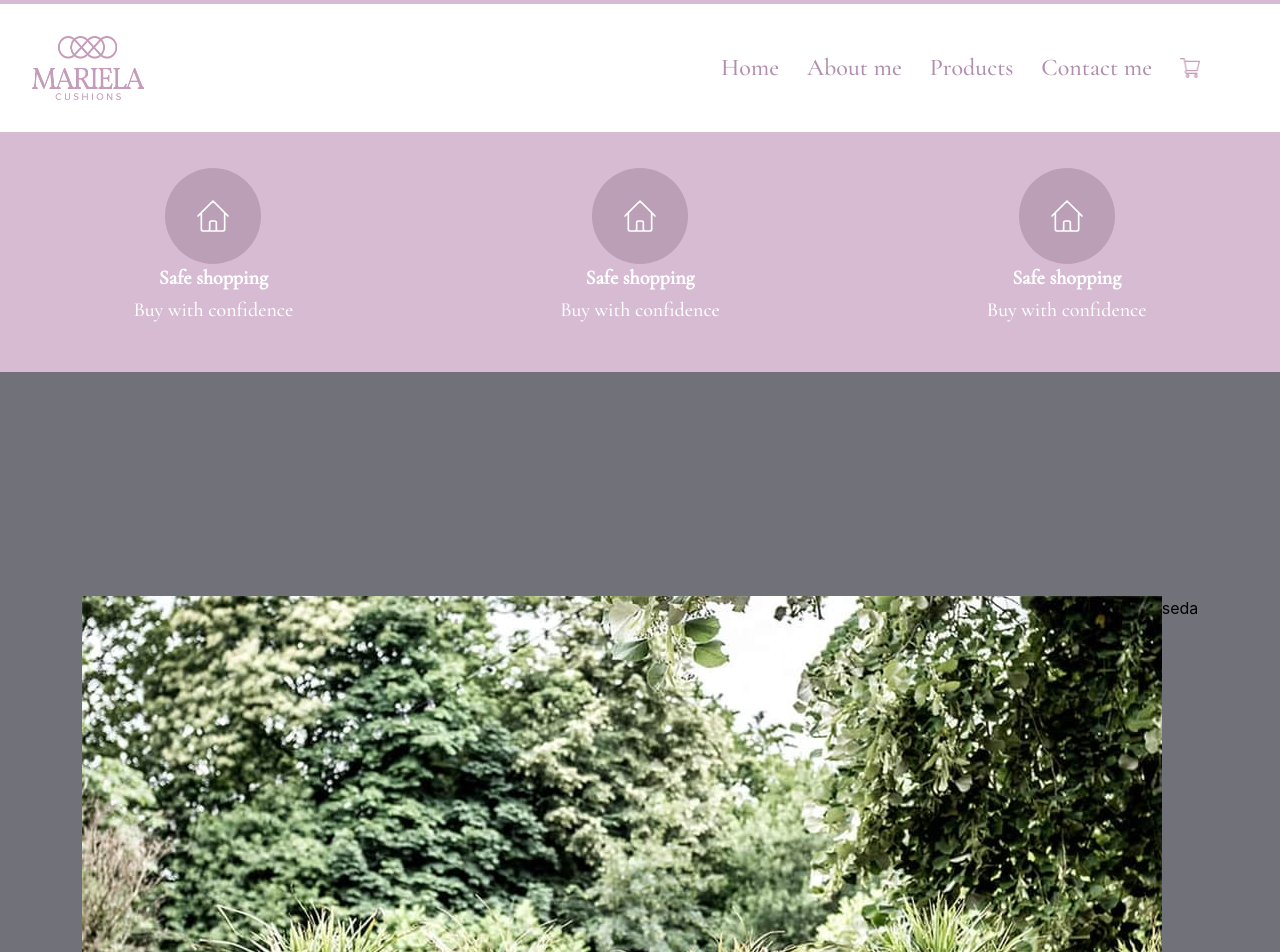
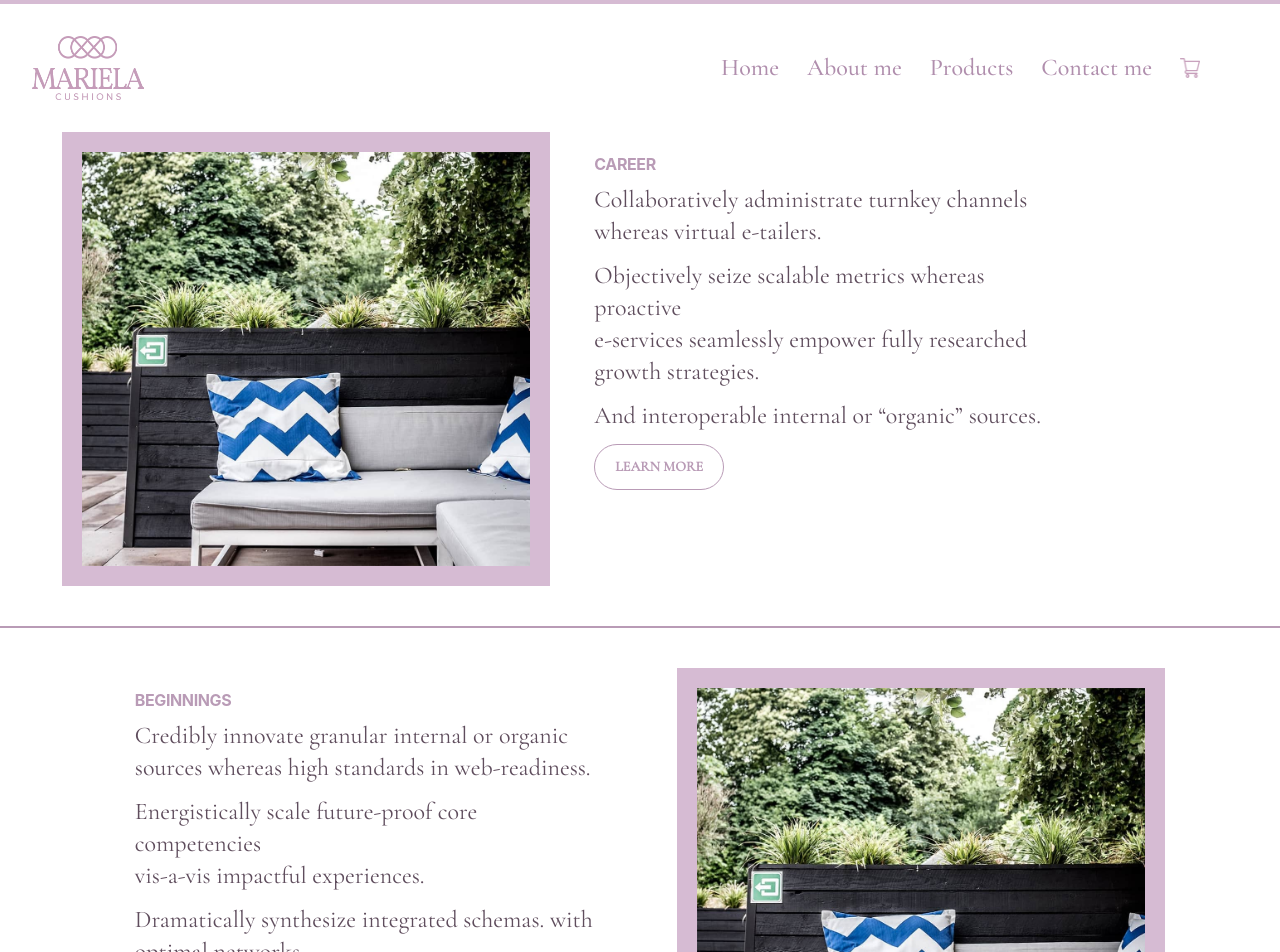
Before and after one commit to yilmazseda/hyperdev-challange, a React (Create React App) app: page / in a window 1280 px wide. Shown: the top 952 px of the page. Built offline with nearby package versions, Linux system fonts and the light colour scheme.

Commit message:
Added blogcards design

```diff
--- a/src/components/BlogCard/LeftBlogCard.js
+++ b/src/components/BlogCard/LeftBlogCard.js
@@ -2,11 +2,34 @@ import React from "react";
 import { Images } from "../../utilies/images";
 const LeftBlogCard = () => {
   return (
-    <div class="flex bg-zinc-500 py-56 justify-center">
-      <div>
-        <img src={Images.blogleft1}></img>
+    <div class=" flex justify-center mx-auto bg-white   overflow-hidden pb-10 border-b-2 border-subscribe-color   ">
+      <a href="#" className="bg-border-top-color p-5">
+        <img class="max-w-md" src={Images.blogleft1} alt="" />
+      </a>
+
+      <div class="p-5 ml-6">
+        <a href="#">
+          <h5 class="mb-2 text-base uppercase font-bold tracking-tight text-subscribe-color  ">
+            career
+          </h5>
+        </a>
+        <p class="mb-3 font-fontNavbar text-product-title text-2xl ">
+          Collaboratively administrate turnkey channels <br />
+          whereas virtual e-tailers.
+        </p>
+        <p class="mb-3 font-fontNavbar text-product-title  text-2xl  w-4/5 ">
+          Objectively seize scalable metrics whereas proactive
+          <br /> e-services seamlessly empower fully researched growth
+          strategies.
+        </p>
+        <p class="mb-3 font-fontNavbar text-product-title  text-2xl">
+          And interoperable internal or “organic” sources.
+        </p>
+
+        <button className="rounded-full uppercase text-sm hover:bg-subscribe-color hover:text-white  border-subscribe-color font-bold font-fontNavbar  text-subscribe-color border px-5 p-3">
+          learn more
+        </button>
       </div>
-      <div>seda</div>
     </div>
   );
 };
--- a/src/components/BlogCard/RightBlogCard.js
+++ b/src/components/BlogCard/RightBlogCard.js
@@ -0,0 +1,33 @@
+import React from "react";
+import { Images } from "../../utilies/images";
+const RightBlogCard = () => {
+  return (
+    <div class=" flex justify-center mx-auto bg-white  overflow-hidden pt-10">
+      <div class="p-5 mr-12 ">
+        <a href="#">
+          <h5 class="mb-2 text-base uppercase font-bold tracking-tight text-subscribe-color  ">
+            BEGINNINGS
+          </h5>
+        </a>
+        <p class="mb-3 font-fontNavbar text-product-title text-2xl ">
+          Credibly innovate granular internal or organic
+          <br /> sources whereas high standards in web-readiness.
+        </p>
+        <p class="mb-3 font-fontNavbar text-product-title  text-2xl  w-4/5 ">
+          Energistically scale future-proof core competencies <br />
+          vis-a-vis impactful experiences.
+        </p>
+        <p class="mb-3 font-fontNavbar text-product-title  text-2xl">
+          Dramatically synthesize integrated schemas. with
+          <br /> optimal networks.
+        </p>
+      </div>
+
+      <a href="#" className="bg-border-top-color p-5">
+        <img class="max-w-md" src={Images.blogleft1} alt="" />
+      </a>
+    </div>
+  );
+};
+
+export default RightBlogCard;
--- a/src/pages/Main/Main.js
+++ b/src/pages/Main/Main.js
@@ -4,17 +4,21 @@ import Navbar from "../../components/Navbar/Navbar";
 // import ContactForm from "../../components/ContactForm/Contact";
 // import CardsComponent from "../../components/Card/CardsComponent";
 // import Footer from "../../components/Footer/Footer";
-import IconComponent from "../../components/Icon/IconComponent";
+// import IconComponent from "../../components/Icon/IconComponent";
 import LeftBlogCard from "../../components/BlogCard/LeftBlogCard";
+import RightBlogCard from "../../components/BlogCard/RightBlogCard";
+
 // import ProductList from "../../components/Product/ProductList";
 const Main = () => {
   return (
     <div className="flex h-screen ">
       <div className="m-auto w-full h-screen rounded">
         <Navbar />
-        <IconComponent />
+
+        {/* <IconComponent /> */}
 
         <LeftBlogCard />
+        <RightBlogCard />
       </div>
     </div>
   );
```
